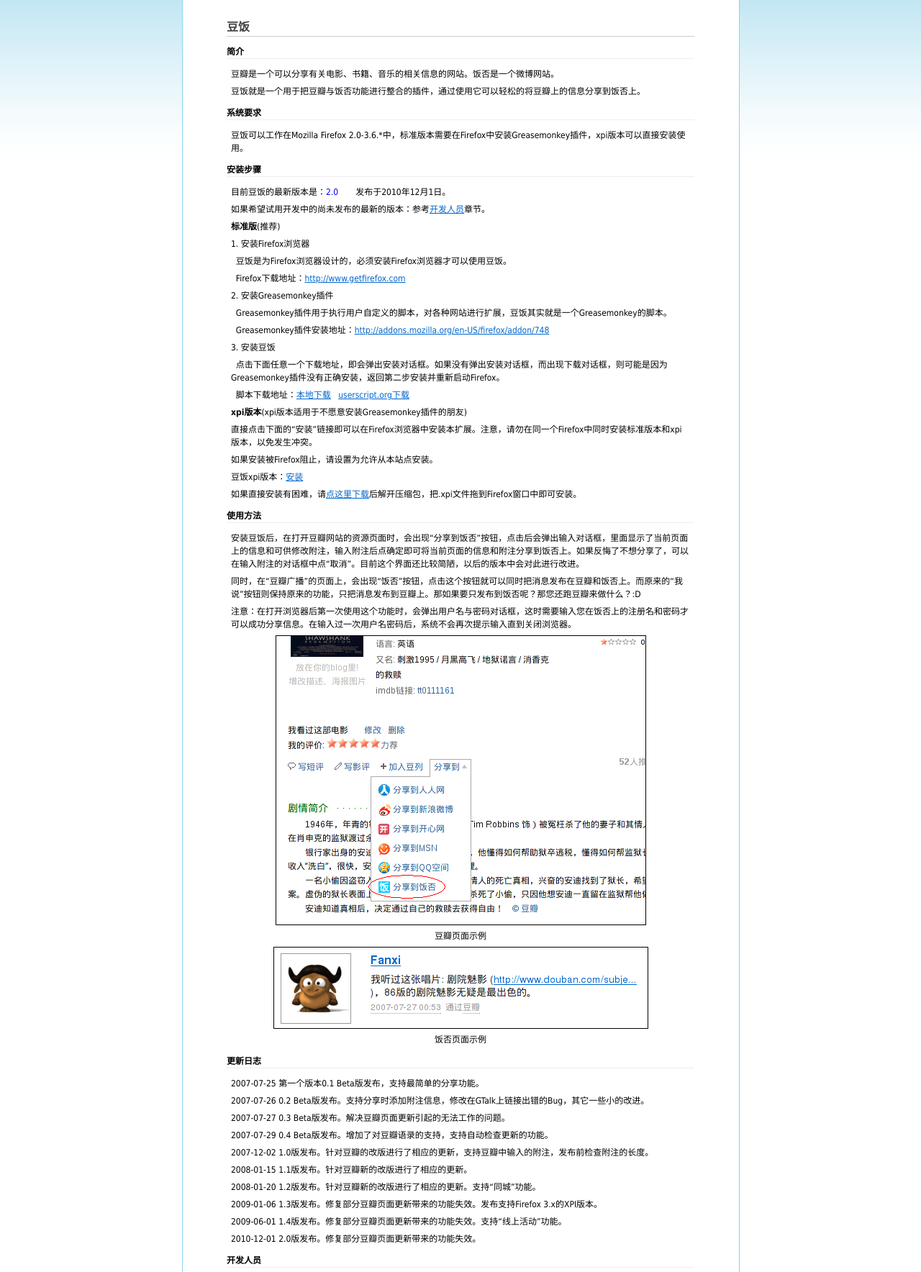
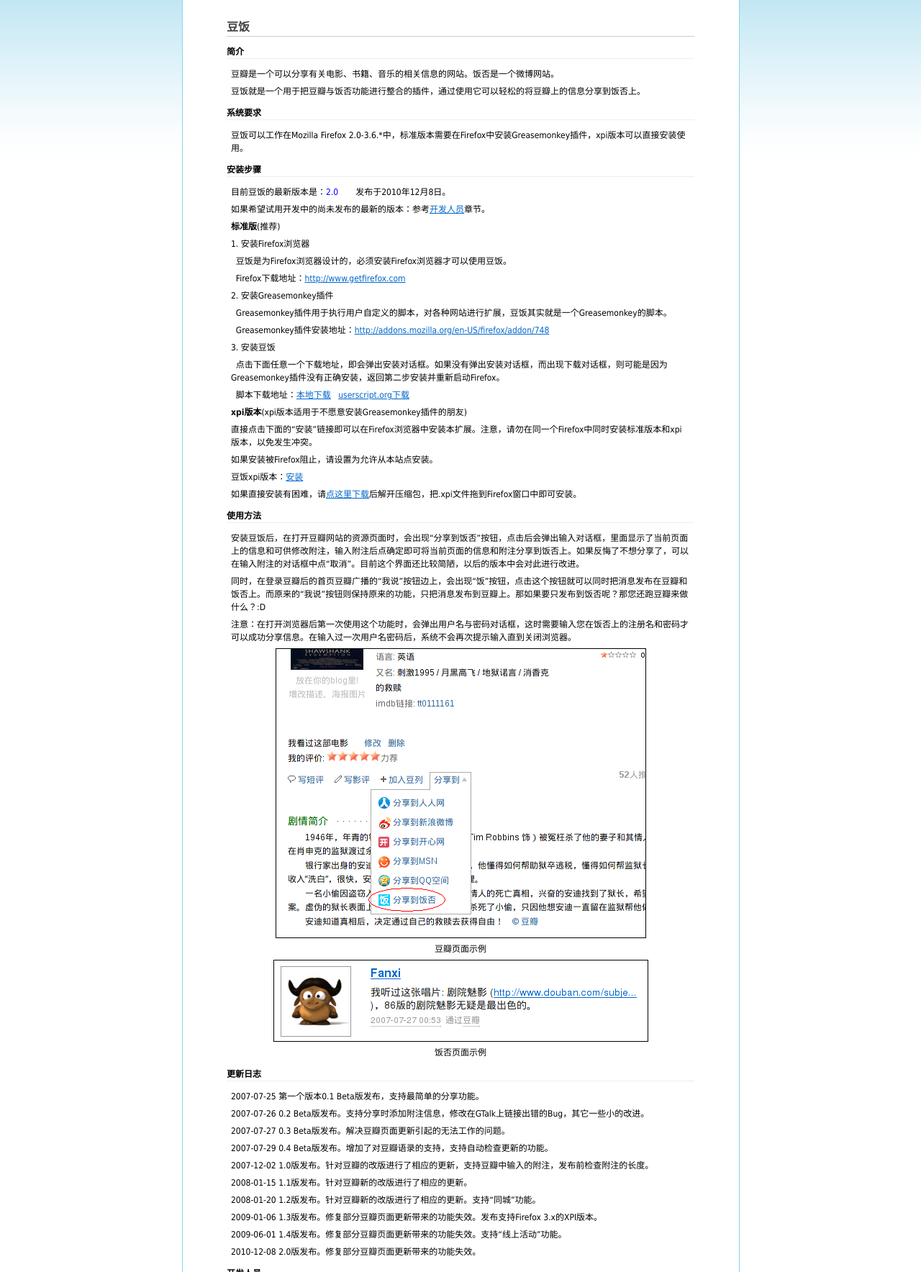
Before and after one commit to lifanxi/douban-fanfou, a plain HTML site: page web/index.htm in a window 1280 px wide. Shown: the part 132-1900 px from the top of the page at 72% size. Drawn offline with Linux system fonts and the light colour scheme.

Commit message:
[Web] Update web for 2.0 release

```diff
--- a/web/index.htm
+++ b/web/index.htm
@@ -21,7 +21,7 @@
 					<dd>豆饭可以工作在Mozilla Firefox 2.0-3.6.*中，标准版本需要在Firefox中安装Greasemonkey插件，xpi版本可以直接安装使用。</dd>
 
 			<dt id="install">安装步骤</dt>
-<dd>目前豆饭的最新版本是：<span style="color:#0000FF">2.0</span>　　发布于2010年12月1日。</dd>
+<dd>目前豆饭的最新版本是：<span style="color:#0000FF">2.0</span>　　发布于2010年12月8日。</dd>
 <dd>如果希望试用开发中的尚未发布的最新的版本：参考<a href="#dev">开发人员</a>章节。</dd>
 					<dd><strong>标准版</strong>(推荐)</dd>
 					<dd>1. 安装Firefox浏览器</dd>
@@ -37,12 +37,12 @@
 			<dd>直接点击下面的“安装”链接即可以在Firefox浏览器中安装本扩展。注意，请勿在同一个Firefox中同时安装标准版本和xpi版本，以免发生冲突。</dd>
 <dd>如果安装被Firefox阻止，请设置为允许从本站点安装。</dd>
             <dd>豆饭xpi版本：<a href="http://douban-fanfou.googlecode.com/files/Doufan_20.xpi"
-  hash="sha1:fdad638101683d9a6b70209d865a07edfeb2de64"
+  hash="sha1:faf4a4e7bce03e6de184e360b55000511111f1b1"
   onclick="return install(event);">安装</a></dd>
             <dd>如果直接安装有困难，请<a href="Doufan_20.zip">点这里下载</a>后解开压缩包，把.xpi文件拖到Firefox窗口中即可安装。</dd>
 				<dt id="usage">使用方法</dt>
 					<dd>安装豆饭后，在打开豆瓣网站的资源页面时，会出现“分享到饭否”按钮，点击后会弹出输入对话框，里面显示了当前页面上的信息和可供修改附注，输入附注后点确定即可将当前页面的信息和附注分享到饭否上。如果反悔了不想分享了，可以在输入附注的对话框中点“取消”。目前这个界面还比较简陋，以后的版本中会对此进行改进。</dd>
-<dd>同时，在“豆瓣广播”的页面上，会出现“饭否”按钮，点击这个按钮就可以同时把消息发布在豆瓣和饭否上。而原来的“我说”按钮则保持原来的功能，只把消息发布到豆瓣上。那如果要只发布到饭否呢？那您还跑豆瓣来做什么？:D</dd>
+<dd>同时，在登录豆瓣后的首页豆瓣广播的“我说”按钮边上，会出现“饭”按钮，点击这个按钮就可以同时把消息发布在豆瓣和饭否上。而原来的“我说”按钮则保持原来的功能，只把消息发布到豆瓣上。那如果要只发布到饭否呢？那您还跑豆瓣来做什么？:D</dd>
 <dd>注意：在打开浏览器后第一次使用这个功能时，会弹出用户名与密码对话框，这时需要输入您在饭否上的注册名和密码才可以成功分享信息。在输入过一次用户名密码后，系统不会再次提示输入直到关闭浏览器。</dd>
 <dd><div style="text-align:center;"><img src="1.png" alt="豆瓣页面示例" border="1" /></div></dd>
 <dd><div style="text-align:center;">豆瓣页面示例</div></dd>
@@ -60,7 +60,7 @@
 <dd> 2008-01-20 1.2版发布。针对豆瓣新的改版进行了相应的更新。支持“同城”功能。</dd>
 <dd> 2009-01-06 1.3版发布。修复部分豆瓣页面更新带来的功能失效。发布支持Firefox 3.x的XPI版本。</dd>
 <dd> 2009-06-01 1.4版发布。修复部分豆瓣页面更新带来的功能失效。支持“线上活动”功能。</dd>
-<dd> 2010-12-01 2.0版发布。修复部分豆瓣页面更新带来的功能失效。</dd>
+<dd> 2010-12-08 2.0版发布。修复部分豆瓣页面更新带来的功能失效。</dd>
 
 <dt id="dev">开发人员</dt>
 <dd>豆饭已经在Google Code上建立了项目，有兴趣的朋友可以一起加入开发工作，让这个豆饭的功能越来越完善。</dd>
```
